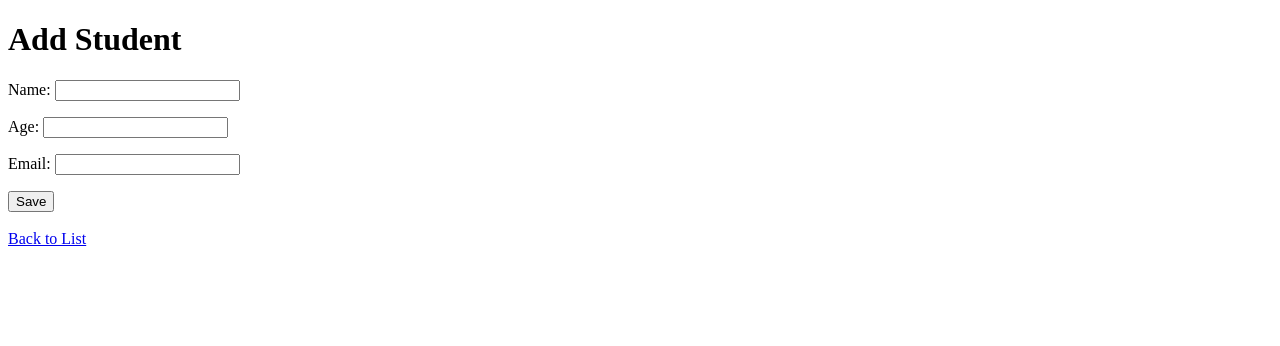
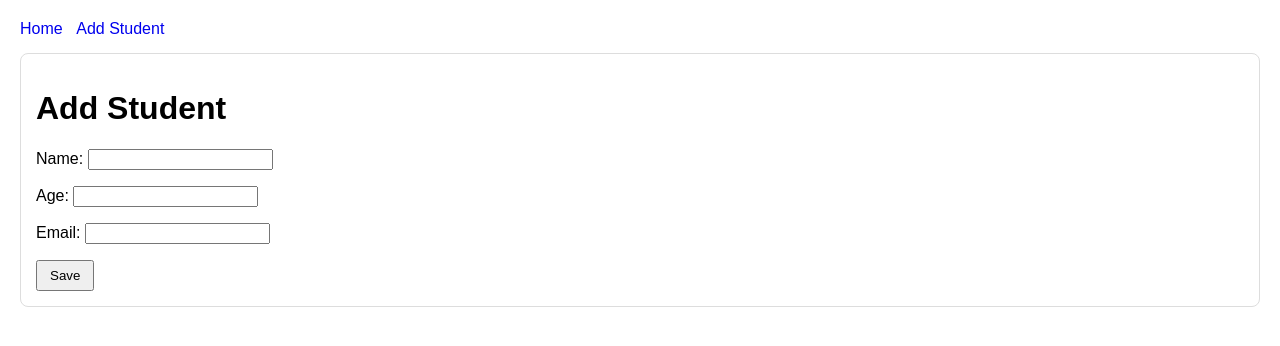
Before and after one commit to Sumit4844/django-30-days, a Django app: page /add/ in a window 1280 px wide. Shown: the top 346 px of the page. Run offline with Django 4.2, Linux system fonts and the light colour scheme.

Commit message:
Day 6: Add base template and improve UI

```diff
--- /dev/null
+++ b/main/templates/base.html
@@ -0,0 +1,26 @@
+<!DOCTYPE html>
+<html>
+<head>
+    <title>{% block title %}Student App{% endblock %}</title>
+    <style>
+        body { font-family: Arial; margin: 20px; }
+        a { text-decoration: none; }
+        .nav { margin-bottom: 15px; }
+        .nav a { margin-right: 10px; }
+        .box { border: 1px solid #ddd; padding: 15px; border-radius: 8px; }
+        button { padding: 6px 12px; cursor: pointer; }
+    </style>
+</head>
+<body>
+
+<div class="nav">
+    <a href="{% url 'student_list' %}">Home</a>
+    <a href="{% url 'student_add' %}">Add Student</a>
+</div>
+
+<div class="box">
+    {% block content %}{% endblock %}
+</div>
+
+</body>
+</html>
--- a/main/templates/student_add.html
+++ b/main/templates/student_add.html
@@ -1,18 +1,13 @@
-<!DOCTYPE html>
-<html>
-<head>
-    <title>Add Student</title>
-</head>
-<body>
-    <h1>Add Student</h1>
+{% extends "base.html" %}
 
-    <form method="POST">
-        {% csrf_token %}
-        {{ form.as_p }}
-        <button type="submit">Save</button>
-    </form>
+{% block title %}Add Student{% endblock %}
 
-    <br>
-    <a href="{% url 'student_list' %}">Back to List</a>
-</body>
-</html>
+{% block content %}
+<h1>Add Student</h1>
+
+<form method="POST">
+    {% csrf_token %}
+    {{ form.as_p }}
+    <button type="submit">Save</button>
+</form>
+{% endblock %}
```
Also changed, not shown: main/templates/student_delete.html (+11 -16 lines), main/templates/student_edit.html (+11 -16 lines), main/templates/student_list.html (+4 -17 lines).
